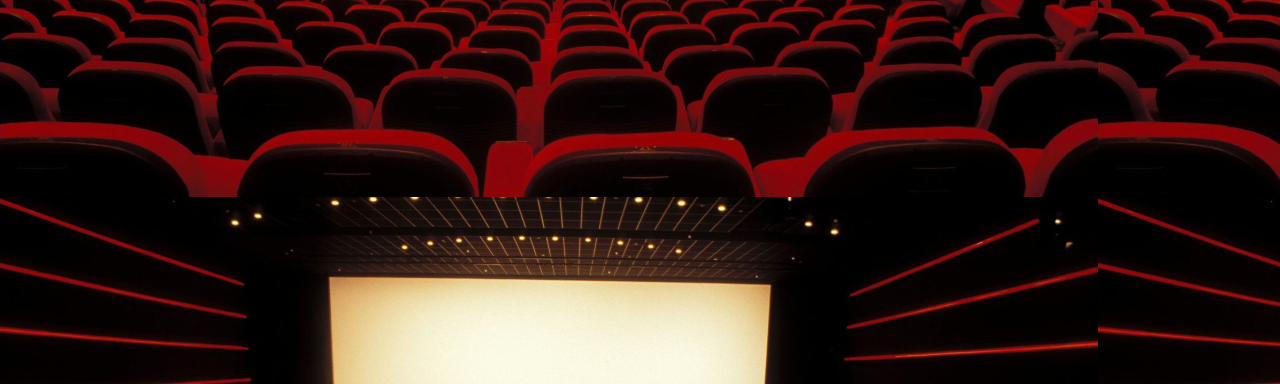
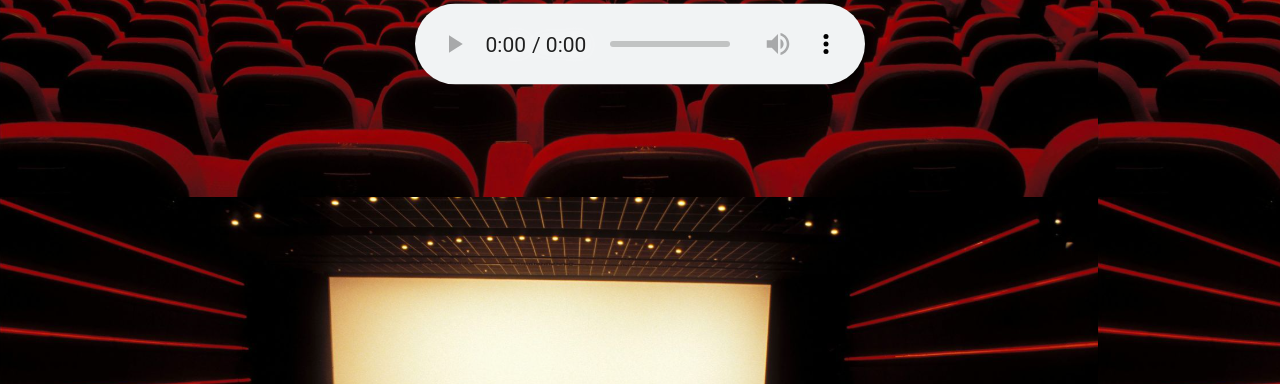
Before and after one commit to LorDuCoffee/Audio, a plain HTML site: page index.html in a window 1280 px wide. Shown: the part 416-800 px from the top of the page. Drawn offline with Linux system fonts and the light colour scheme.

Commit message:
Update index.html

```diff
--- a/index.html
+++ b/index.html
@@ -6,17 +6,28 @@
         body {
             background-image: url('cinema.png');
             color: white; /* Sets text color to white */
-            font-weight: bold; /* Makes text
+            font-weight: bold; /* Makes text bold */
+            margin: 0;
+            display: flex;
+            flex-direction: column;
+            justify-content: center;
+            align-items: center;
+            height: 100vh;
+            text-align: center;
         }
         h1 {
             text-align: center;
+            font-size: 3em; /* Increase title text size */
+        }
+        audio {
+            transform: scale(1.5); /* Increase the size of the audio player */
         }
     </style>
 </head>
 <body>
     <h1>Écoute bien cet audio Grégoire !!</h1>
     <audio controls>
-         <source src="https://lorducoffee.github.io/Audio/AnnivGreg.mp3" type="audio/mp3">
+        <source src="https://lorducoffee.github.io/Audio/AnnivGreg.mp3" type="audio/mp3">
         Votre navigateur ne supporte pas l'élément audio.
     </audio>
 </body>
```
